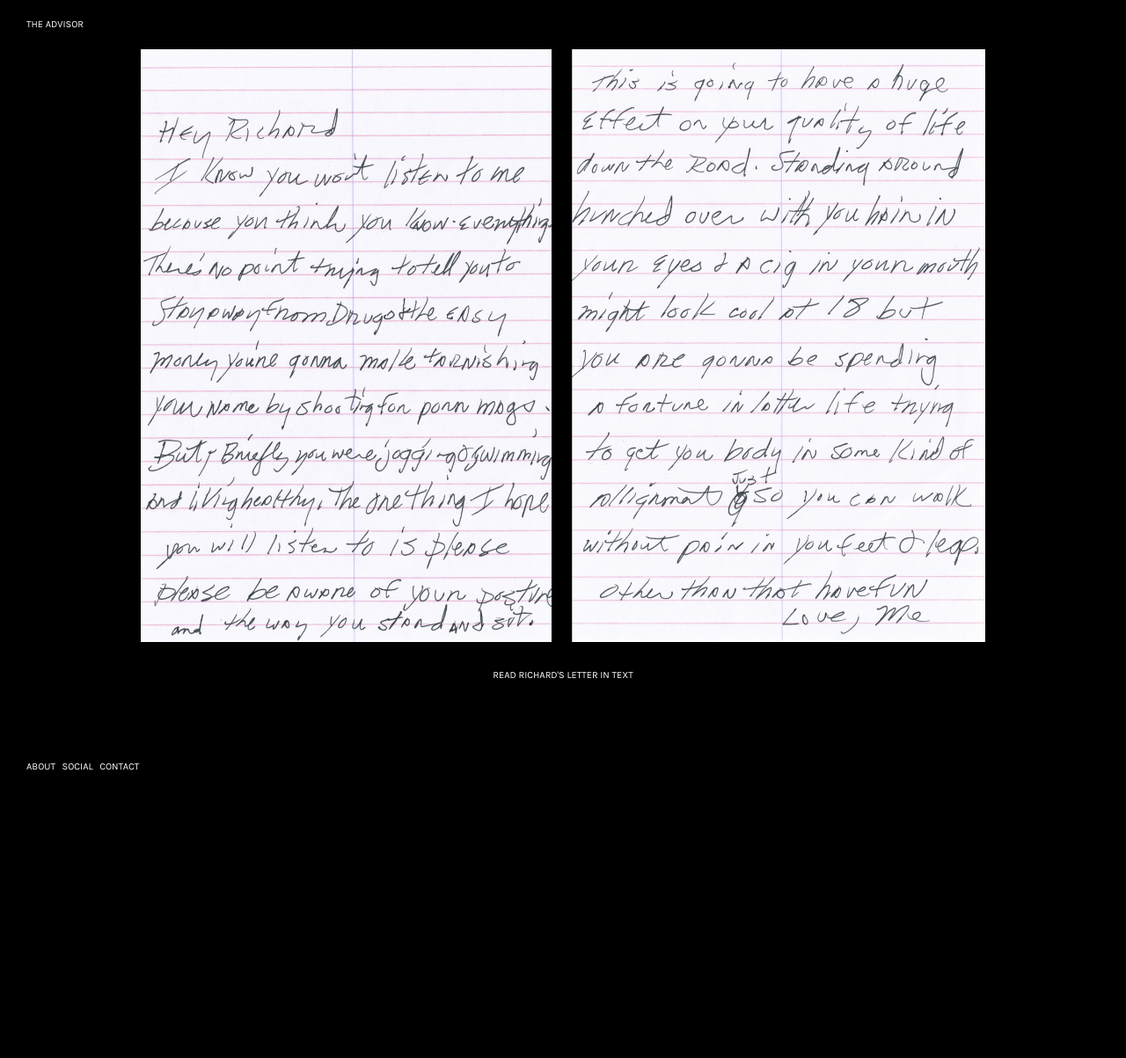
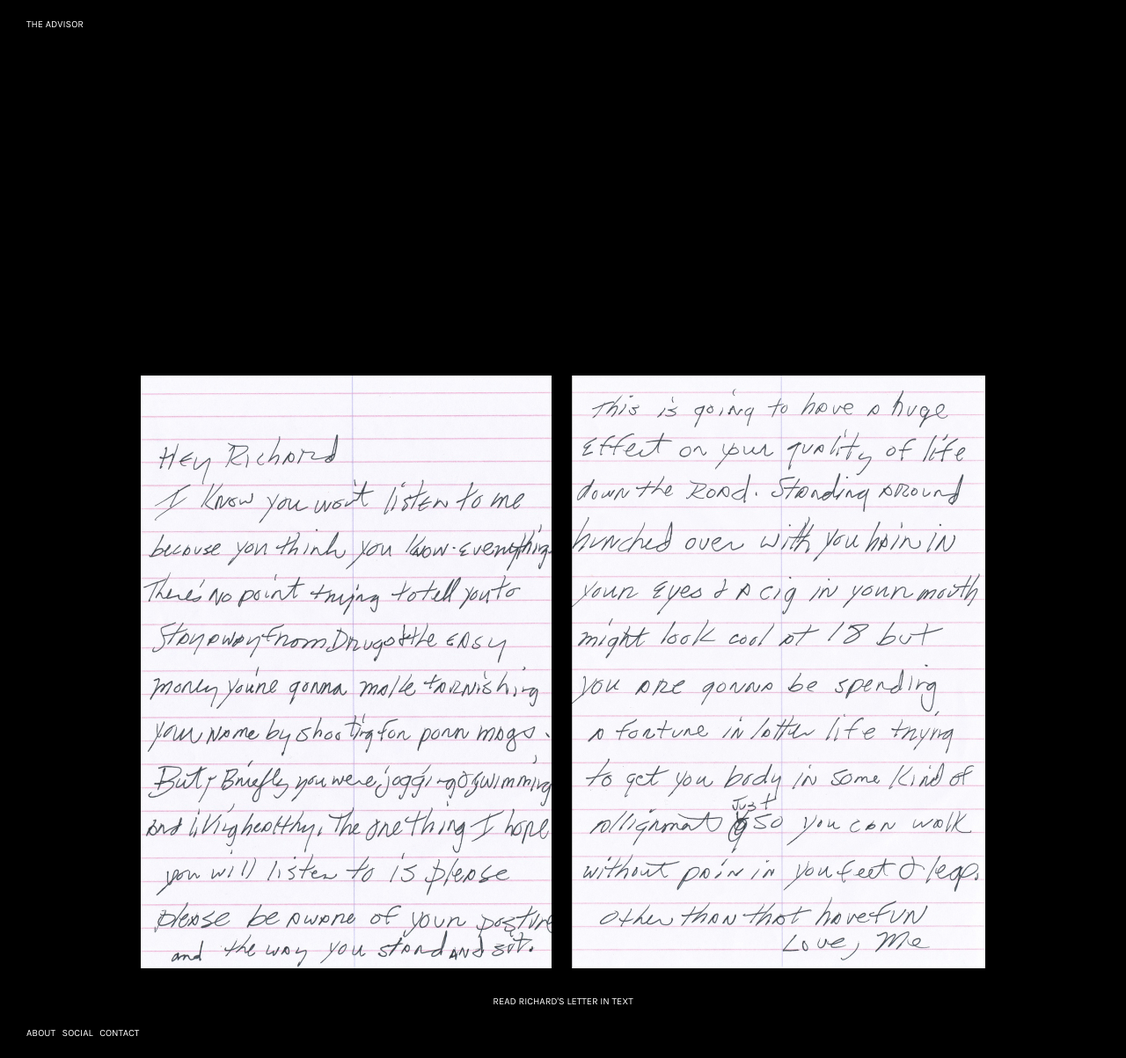
Before and after one commit to evandrewry/theadvisor.eu, a Jekyll site: the page built from richard-kern/index.md, in a window 1280 px wide. Shown: the whole page at 88% size. Built offline with Jekyll 4.4.1, drawn with Linux system fonts in a browser that asks for light colours; before the commit the page ends 900 px from its top, so only the background shows below that.

Commit message:
vertically center images

```diff
--- a/_layouts/letter_image.html
+++ b/_layouts/letter_image.html
@@ -27,7 +27,11 @@
       }
     };
     function resize() {
-      document.querySelector('.letter-image img').style.maxHeight = document.documentElement.clientHeight - 226 + "px";
+      var e = document.querySelector('.letter-image img');
+      e.style.maxHeight = document.documentElement.clientHeight - 226 + "px";
+      e.style.height = "auto";
+      e.style.width = "auto";
+      verticallyCenter(document.querySelector('.page-content'));
     };
     window.onresize = resize;
     resize();
--- a/richard-kern/index.md
+++ b/richard-kern/index.md
@@ -5,7 +5,7 @@ date:   2016-04-01
 ---
 
 <div class="letter-image">
-  <img alt="Richard Kern Letter" src="{{ '/images/richard-kern.jpg'  | prepend: site.baseurl }}">
+  <img alt="Richard Kern Letter" src="{{ '/images/richard-kern.jpg'  | prepend: site.baseurl }}" style="height:1263px; width:1800px;">
 </div>
 <div class="letter-links">
   <a class="page-link" href="{{ '/richard-kern/text' | prepend: site.baseurl }}">Read Richard's letter in text</a>
```
Also changed, not shown: bruce-labruce/index.md (+1 -1 lines).
